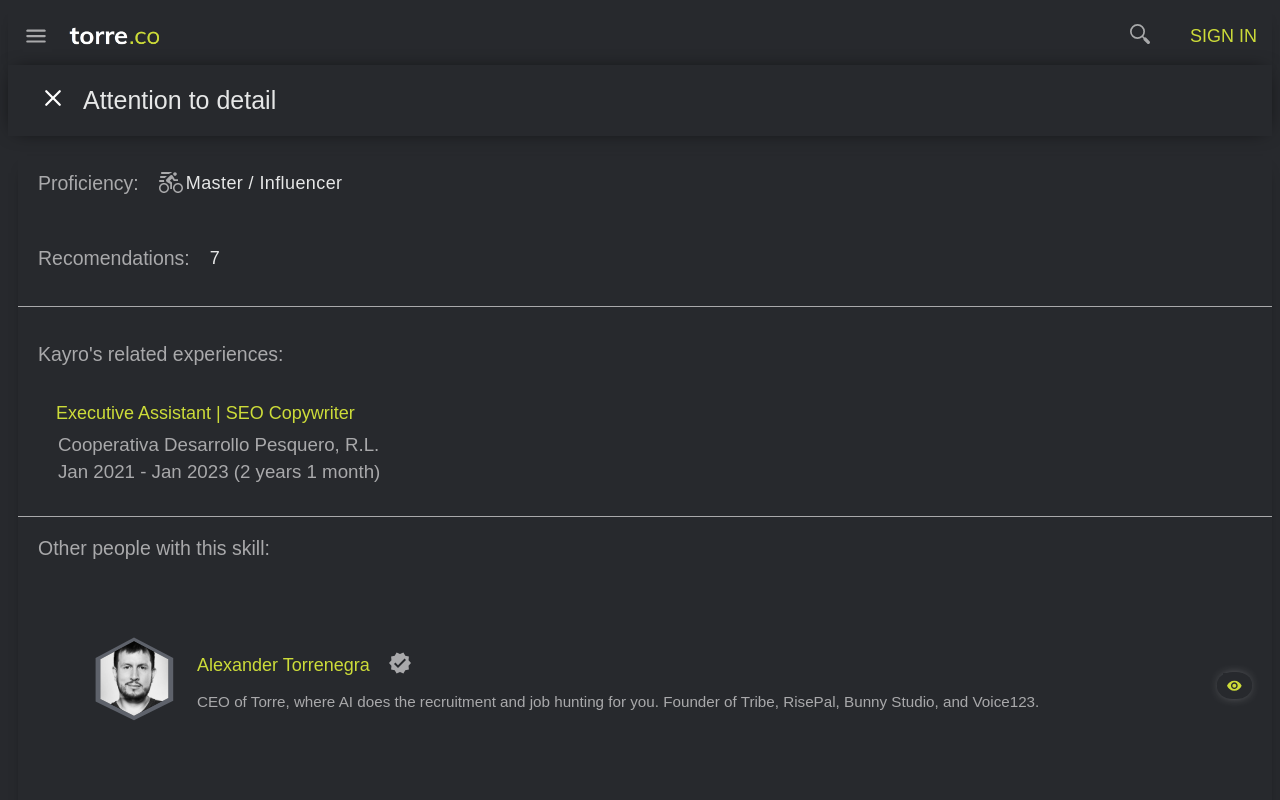
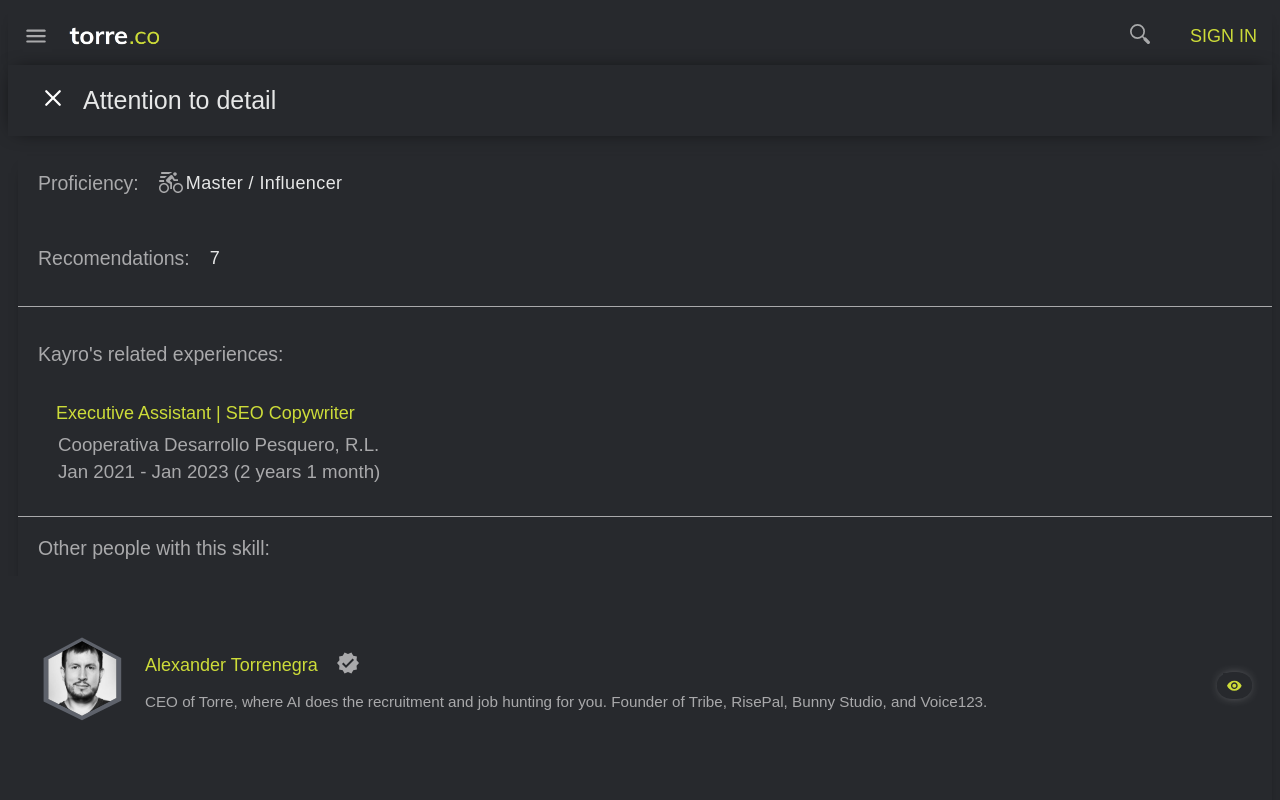
Before and after one commit to kayro-svg/Torre-skilltest, a Vue app: page /attentiontodetail in a window 1280 px wide. Shown: the top 800 px of the page. Built offline with nearby package versions, Linux system fonts and the light colour scheme; a web font is replaced by a local one.

Commit message:
Deploying Torre Project

```diff
--- a/src/views/AttentiontoDetail.vue
+++ b/src/views/AttentiontoDetail.vue
@@ -278,6 +278,7 @@
 .otherProfiles-descriptions{
   display: flex;
   align-items: center;
+  margin-left: -34px;
 }
 .name-description{
   color: #a9a9ab;
--- a/src/views/Commitment.vue
+++ b/src/views/Commitment.vue
@@ -269,6 +269,7 @@
 .otherProfiles-descriptions{
   display: flex;
   align-items: center;
+  margin-left: -34px;
 }
 .name-description{
   color: #a9a9ab;
--- a/src/views/Consistency.vue
+++ b/src/views/Consistency.vue
@@ -235,6 +235,7 @@
       font-weight: 100;
       font-size: 13px;
       margin: 20px;
+
     }
     .sub-profiles{
       color: #a9a9ab;
@@ -278,6 +279,7 @@
 .otherProfiles-descriptions{
   display: flex;
   align-items: center;
+  margin-left: -34px;
 }
 .name-description{
   color: #a9a9ab;
--- a/src/views/Resourcefulness.vue
+++ b/src/views/Resourcefulness.vue
@@ -278,6 +278,7 @@
 .otherProfiles-descriptions{
   display: flex;
   align-items: center;
+  margin-left: -34px;
 }
 .name-description{
   color: #a9a9ab;
```
